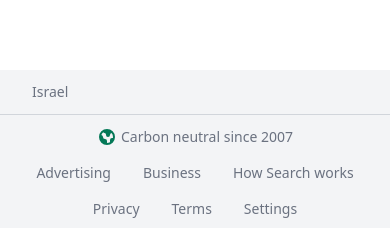
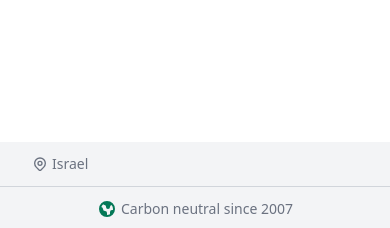
Before and after one commit to YitzhakMizrahi/search-engine, a Next.js app: page / in a window 390 px wide. Shown: the part 613-841 px from the top of the page. Built offline with nearby package versions, Linux system fonts and the light colour scheme; no server answers.

Commit message:
adding responsiveness to footer

```diff
--- a/components/Footer.js
+++ b/components/Footer.js
@@ -1,12 +1,14 @@
+import { LocationMarkerIcon } from '@heroicons/react/outline';
 import { GlobeIcon } from '@heroicons/react/solid';
 
 function Footer() {
   return (
     <footer className="grid w-full divide-y-[1px] divide-gray-300 bg-gray-100 text-sm text-gray-500">
-      <div className="px-8 py-3">
+      <div className="px-8 py-3 flex items-center fright">
+      <LocationMarkerIcon className="h-4 mr-1" />
         <p>Israel</p>
       </div>
-      <div className="grid grid-cols-1 md:grid-cols-2 lg:grid-cols-3 gap-y-4 px-8 py-3 grid-flow-row-dense ">
+      <div className="grid grid-cols-1 md:grid-cols-2 lg:grid-cols-3 md:gap-y-4 px-8 py-3 grid-flow-row-dense ">
         <div className="flex justify-center items-center md:col-span-2 lg:col-span-1 lg:col-start-2">
           <GlobeIcon className="h-5 mr-1 text-green-700" /> Carbon neutral since
           2007
--- a/keys.js
+++ b/keys.js
@@ -5,4 +5,4 @@
 export const CONTEXT_KEY = process.env.CONTEXT_KEY;
 
 // true for development & false for production
-export const USE_DUMMY_DATA = false;
+export const USE_DUMMY_DATA = true;
--- a/styles/globals.css
+++ b/styles/globals.css
@@ -43,5 +43,9 @@
     .logo {
       @apply w-[60%] max-w-[300px] mb-[1.5rem];
     }
+
+    footer div:not(.fright) > p {
+      @apply hidden;
+    }
   }
 }
```
